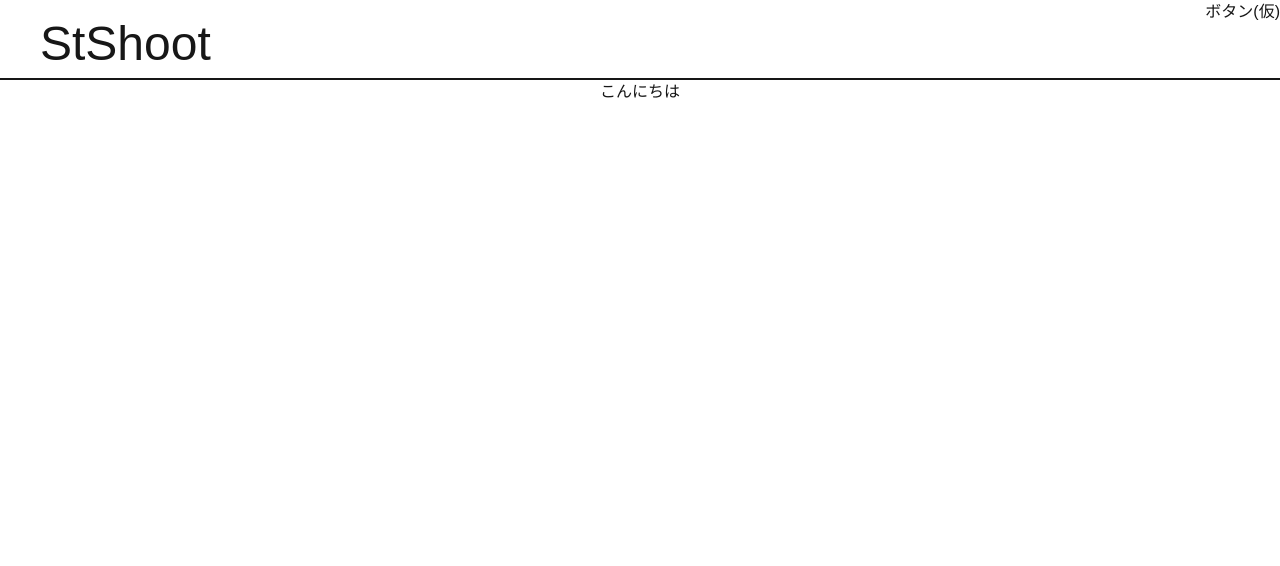
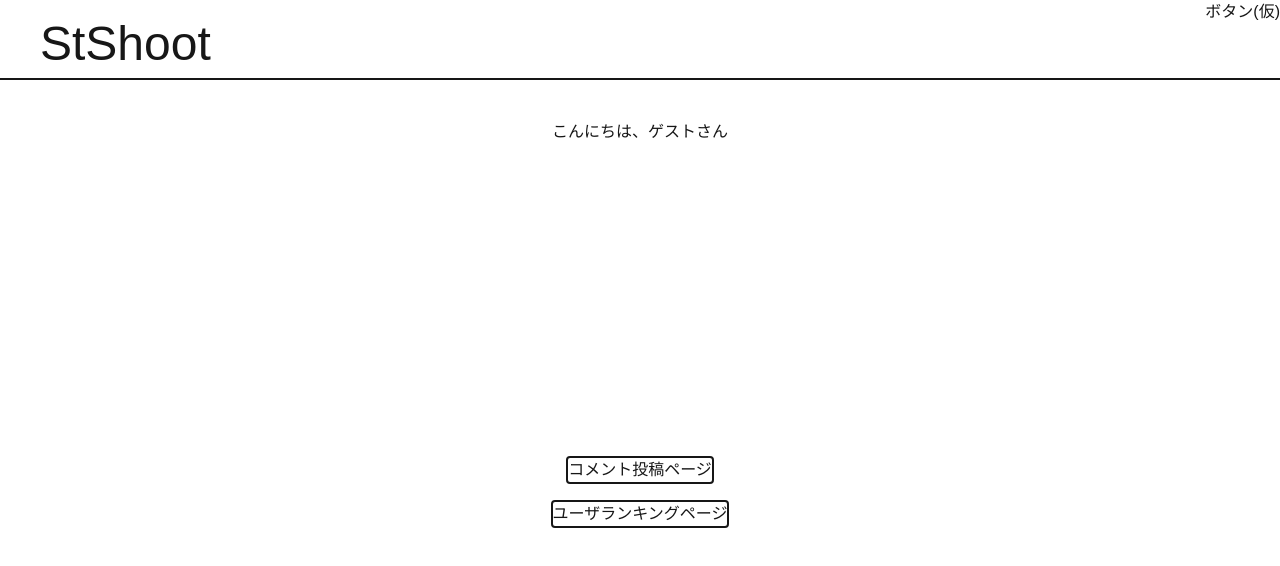
Before and after one commit to shii-park/Stshoot_Frontend, a Next.js app: page / in a window 1280 px wide. Shown: the top 566 px of the page. Built offline with nearby package versions, Linux system fonts and the light colour scheme.

Commit message:
add:コメントページに遷移するボタンを実装

```diff
--- /dev/null
+++ b/src/app/not-found.tsx
@@ -0,0 +1,7 @@
+export default function Notfound(){
+    return(
+        <div className="text-center">
+            <h2>ページが見つからないよ</h2>
+        </div>
+    )
+}
--- a/src/app/page.tsx
+++ b/src/app/page.tsx
@@ -1,12 +1,18 @@
 import Image from "next/image";
 import Link from "next/link"
-import MenuButton from "./menuButton"
+import ToButton from "./toButton"
 
 
 export default function Home() {
+  let userName:string="ゲスト"
   return (
-      <div className="flex justify-center">
-        <Link href="./test"><p>こんにちは</p></Link>
+      <div className="min-h-screen flex flex-col items-center">
+        <div className="mt-10">
+          <Link href="./test"><p>こんにちは、{userName}さん</p></Link>
+        </div>
+        <div className="flex-grow flex flex-col justify-center items-center">
+          <ToButton />
+        </div>
       </div>
   );
 }
--- /dev/null
+++ b/src/app/toButton.tsx
@@ -0,0 +1,9 @@
+import Link from "next/link"
+export default function toButton(){
+    return(
+        <div className="flex flex-col items-center space-y-4 mb-10">
+                <Link href="./comment-page"><button className="border-2 rounded">コメント投稿ページ</button></Link>
+                <Link href="./ranking"><button className="border-2 rounded">ユーザランキングページ</button></Link>
+        </div>
+    )
+}
```
